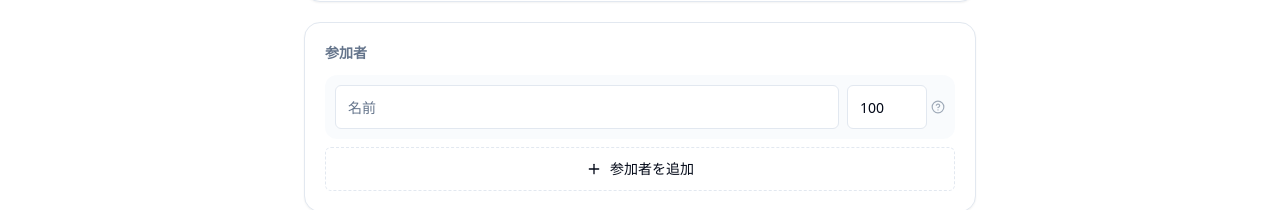
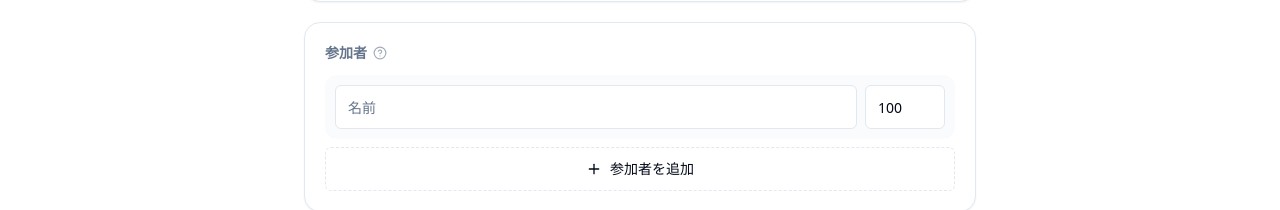
Before and after one commit to Yamayamaaya/hododasu, a React (Vite) app in the folder apps/web/: page /new in a window 1280 px wide. Shown: the part 353-563 px from the top of the page. Built offline with nearby package versions, Linux system fonts and the light colour scheme.

Commit message:
fix: HelpTipをヘッダー横に配置、棒グラフを実比率表示に修正、傾斜入力の全消しを許容

```diff
--- a/apps/web/src/components/WeightChart.tsx
+++ b/apps/web/src/components/WeightChart.tsx
@@ -25,8 +25,6 @@ export function WeightChart({ participants, totalAmount }: WeightChartProps) {
     };
   });
 
-  const maxPercent = Math.max(...items.map((i) => i.percent));
-
   return (
     <div className="space-y-1.5 pt-1">
       {items.map((item, i) => (
@@ -35,7 +33,7 @@ export function WeightChart({ participants, totalAmount }: WeightChartProps) {
           <div className="flex-1 h-5 bg-muted/50 rounded-full overflow-hidden">
             <div
               className="h-full bg-primary/20 rounded-full transition-all duration-300"
-              style={{ width: `${maxPercent > 0 ? (item.percent / maxPercent) * 100 : 0}%` }}
+              style={{ width: `${item.percent}%` }}
             />
           </div>
           <span className="w-24 text-right tabular-nums text-muted-foreground shrink-0">
--- a/apps/web/src/routes/e.$editId.tsx
+++ b/apps/web/src/routes/e.$editId.tsx
@@ -242,7 +242,16 @@ function EditSessionPage() {
               </section>
 
               <section className="bg-card rounded-2xl border shadow-sm p-4 sm:p-5 space-y-3">
+                <div className="flex items-center gap-1.5">
                   <h2 className="text-sm font-semibold text-muted-foreground">参加者</h2>
+                  <HelpTip>
+                    「傾斜」は負担割合です。
+                    <br />
+                    全員100なら均等割り。
+                    <br />
+                    200にすると他の人の2倍負担になります。
+                  </HelpTip>
+                </div>
                 <div className="space-y-2">
                   {currentData.participants.map((p, index) => (
                     <div
@@ -260,7 +269,6 @@ function EditSessionPage() {
                           required
                         />
                       </div>
-                      <div className="flex items-center gap-1">
                       <div className="w-20">
                         <Input
                           id={`weight-${index}`}
@@ -268,22 +276,12 @@ function EditSessionPage() {
                           min="1"
                           className="h-11"
                           placeholder="傾斜"
-                            value={p.weight}
+                          value={p.weight || ''}
                           onChange={(e) =>
-                              updateParticipant(index, 'weight', parseInt(e.target.value) || 100)
+                            updateParticipant(index, 'weight', parseInt(e.target.value) || 0)
                           }
                           required
                         />
-                        </div>
-                        {index === 0 && (
-                          <HelpTip>
-                            負担割合を数値で指定します。
-                            <br />
-                            全員100なら均等割り。
-                            <br />
-                            200にすると他の人の2倍負担になります。
-                          </HelpTip>
-                        )}
                       </div>
                       {currentData.participants.length > 1 && (
                         <Button
--- a/apps/web/src/routes/new.tsx
+++ b/apps/web/src/routes/new.tsx
@@ -107,7 +107,16 @@ function NewSessionPage() {
           </section>
 
           <section className="bg-card rounded-2xl border shadow-sm p-4 sm:p-5 space-y-3">
+            <div className="flex items-center gap-1.5">
               <h2 className="text-sm font-semibold text-muted-foreground">参加者</h2>
+              <HelpTip>
+                「傾斜」は負担割合です。
+                <br />
+                全員100なら均等割り。
+                <br />
+                200にすると他の人の2倍負担になります。
+              </HelpTip>
+            </div>
             <div className="space-y-2">
               {formData.participants.map((p, index) => (
                 <div key={index} className="flex items-center gap-2 bg-muted/40 rounded-xl p-2.5">
@@ -122,7 +131,6 @@ function NewSessionPage() {
                       required
                     />
                   </div>
-                  <div className="flex items-center gap-1">
                   <div className="w-20">
                     <Input
                       id={`weight-${index}`}
@@ -130,22 +138,12 @@ function NewSessionPage() {
                       min="1"
                       className="h-11"
                       placeholder="傾斜"
-                        value={p.weight}
+                      value={p.weight || ''}
                       onChange={(e) =>
-                          updateParticipant(index, 'weight', parseInt(e.target.value) || 100)
+                        updateParticipant(index, 'weight', parseInt(e.target.value) || 0)
                       }
                       required
                     />
-                    </div>
-                    {index === 0 && (
-                      <HelpTip>
-                        負担割合を数値で指定します。
-                        <br />
-                        全員100なら均等割り。
-                        <br />
-                        200にすると他の人の2倍負担になります。
-                      </HelpTip>
-                    )}
                   </div>
                   {formData.participants.length > 1 && (
                     <Button
```
Lines whose indentation alone changed are shown as unchanged.
